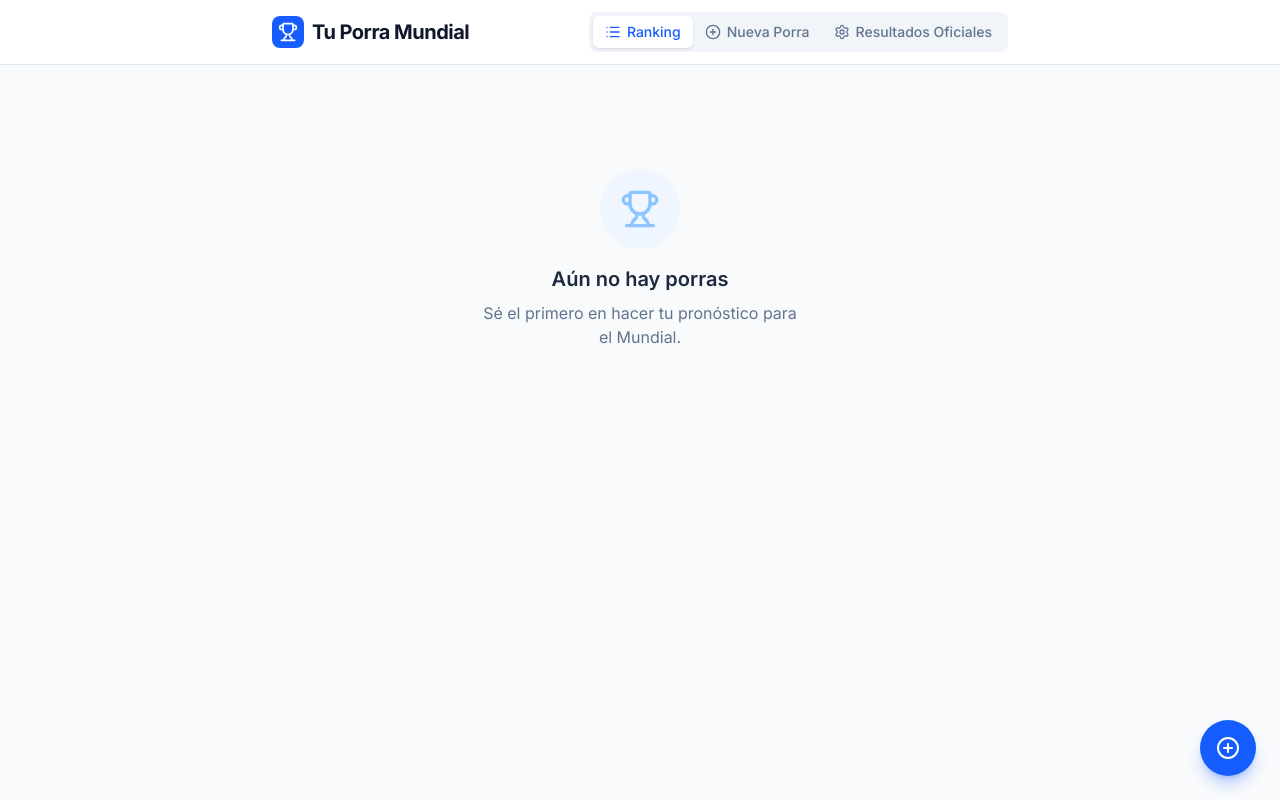
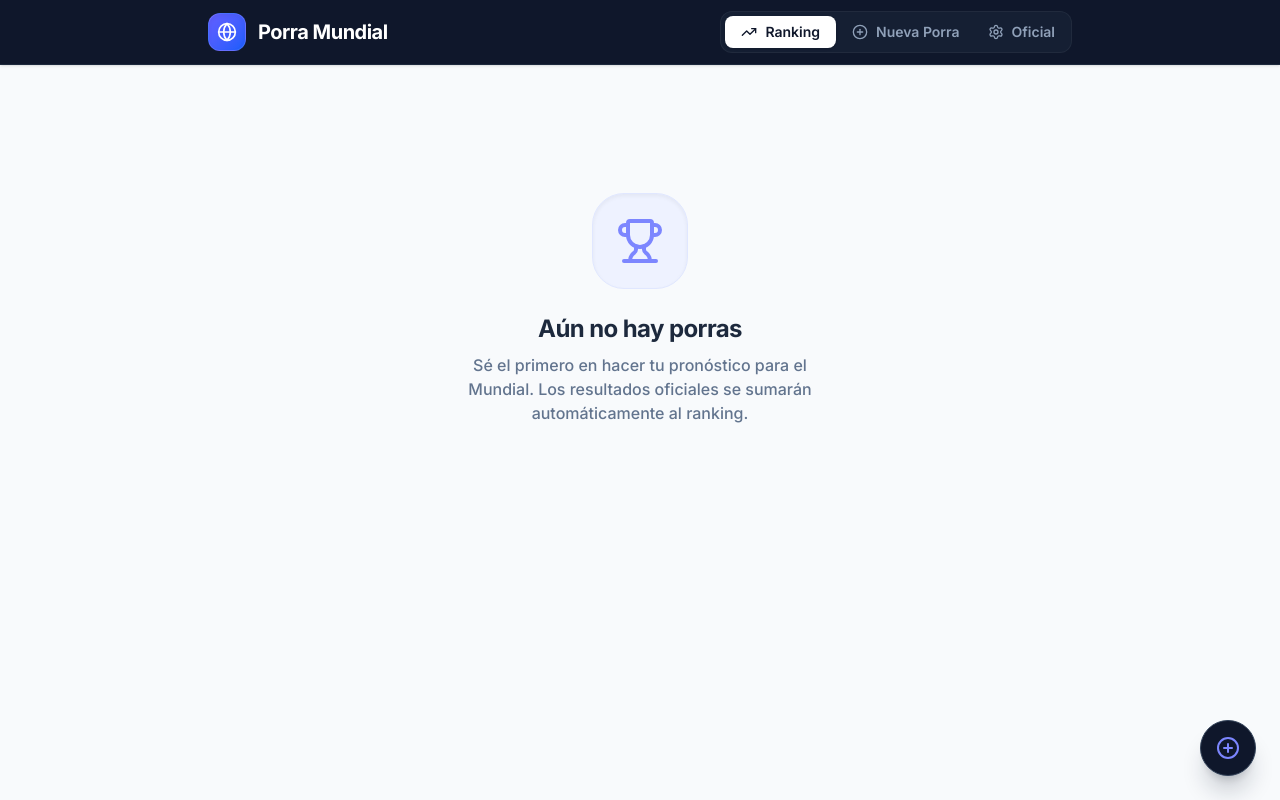
Before and after one commit to marcogugliandolo/Mundial, a React (Vite) app: page / in a window 1280 px wide. Built offline with nearby package versions, Linux system fonts and the light colour scheme.

Commit message:
feat: rebrand to Porra Mundial and update UI
- Rename app to "Porra Mundial" throughout metadata and UI.
- Update header design and color palette to indigo-based theme.
- Enhance leaderboard and form visual styling for a professional look.

```diff
--- a/index.html
+++ b/index.html
@@ -3,7 +3,7 @@
   <head>
     <meta charset="UTF-8" />
     <meta name="viewport" content="width=device-width, initial-scale=1.0" />
-    <title>My Google AI Studio App</title>
+    <title>Porra Mundial</title>
   </head>
   <body>
     <div id="root"></div>
--- a/metadata.json
+++ b/metadata.json
@@ -1,6 +1,6 @@
 {
-  "name": "Porra Deportiva",
-  "description": "Aplicación sencilla e intuitiva para gestionar porras de apuestas deportivas.",
+  "name": "Porra Mundial",
+  "description": "Aplicación profesional para gestionar la porra del Mundial.",
   "requestFramePermissions": [],
   "majorCapabilities": ["MAJOR_CAPABILITY_SERVER_SIDE_GEMINI_API"]
 }
--- a/src/App.tsx
+++ b/src/App.tsx
@@ -1,5 +1,5 @@
 import { useState, useEffect } from 'react';
-import { PlusCircle, List, Trophy, Settings } from 'lucide-react';
+import { PlusCircle, List, Globe, Settings, TrendingUp } from 'lucide-react';
 import { AnimatePresence } from 'motion/react';
 import { Participant, PorraData } from './types';
 import ParticipateForm from './components/ParticipateForm';
@@ -48,31 +48,31 @@ export default function App() {
   };
 
   return (
-    <div className="min-h-screen font-sans antialiased text-slate-900 bg-slate-50">
-      <header className="bg-white border-b border-slate-200 sticky top-0 z-20">
-        <div className="max-w-3xl mx-auto px-4 h-16 flex items-center justify-between">
-          <div className="flex items-center gap-2">
-            <div className="bg-blue-600 p-1.5 rounded-lg">
-              <Trophy className="w-5 h-5 text-white" />
+    <div className="min-h-screen font-sans antialiased text-slate-800 bg-slate-50 selection:bg-indigo-100 selection:text-indigo-900">
+      <header className="bg-slate-900 border-b border-slate-800 sticky top-0 z-20 shadow-sm">
+        <div className="max-w-4xl mx-auto px-4 h-16 flex items-center justify-between">
+          <div className="flex items-center gap-3">
+            <div className="bg-gradient-to-br from-indigo-500 to-blue-600 p-2 rounded-xl shadow-inner border border-white/10">
+              <Globe className="w-5 h-5 text-white" />
             </div>
-            <h1 className="font-bold text-xl tracking-tight hidden sm:block">Tu Porra Mundial</h1>
-            <h1 className="font-bold text-lg tracking-tight sm:hidden">Tu Porra</h1>
+            <h1 className="font-extrabold text-xl tracking-tight text-white hidden sm:block">Porra Mundial</h1>
+            <h1 className="font-extrabold text-lg tracking-tight text-white sm:hidden">Porra Mundial</h1>
           </div>
 
-          <div className="flex bg-slate-100 p-1 rounded-lg">
+          <div className="flex bg-slate-800/50 p-1 rounded-xl border border-white/5 backdrop-blur-md">
             <button
               onClick={() => setView('leaderboard')}
-              className={`flex items-center gap-1.5 px-3 py-1.5 rounded-md text-sm font-medium transition-all ${
-                view === 'leaderboard' ? 'bg-white shadow-sm text-blue-600' : 'text-slate-500 hover:text-slate-700'
+              className={`flex items-center gap-2 px-3 sm:px-4 py-1.5 rounded-lg text-sm font-semibold transition-all ${
+                view === 'leaderboard' ? 'bg-white text-slate-900 shadow-sm' : 'text-slate-400 hover:text-white hover:bg-white/5'
               }`}
             >
-              <List className="w-4 h-4" />
+              <TrendingUp className="w-4 h-4" />
               <span className="hidden sm:inline">Ranking</span>
             </button>
             <button
               onClick={() => setView('form')}
-              className={`flex items-center gap-1.5 px-3 py-1.5 rounded-md text-sm font-medium transition-all ${
-                view === 'form' ? 'bg-white shadow-sm text-blue-600' : 'text-slate-500 hover:text-slate-700'
+              className={`flex items-center gap-2 px-3 sm:px-4 py-1.5 rounded-lg text-sm font-semibold transition-all ${
+                view === 'form' ? 'bg-white text-slate-900 shadow-sm' : 'text-slate-400 hover:text-white hover:bg-white/5'
               }`}
             >
               <PlusCircle className="w-4 h-4" />
@@ -80,18 +80,18 @@ export default function App() {
             </button>
             <button
               onClick={() => setView('admin')}
-              className={`flex items-center gap-1.5 px-3 py-1.5 rounded-md text-sm font-medium transition-all ${
-                view === 'admin' ? 'bg-white shadow-sm text-emerald-600' : 'text-slate-500 hover:text-slate-700'
+              className={`flex items-center gap-2 px-3 py-1.5 rounded-lg text-sm font-semibold transition-all ${
+                view === 'admin' ? 'bg-emerald-500 text-white shadow-sm' : 'text-slate-400 hover:text-white hover:bg-white/5'
               }`}
             >
               <Settings className="w-4 h-4" />
-              <span className="hidden sm:inline">Resultados Oficiales</span>
+              <span className="hidden sm:inline">Oficial</span>
             </button>
           </div>
         </div>
       </header>
 
-      <main className="px-4 pt-6 pb-24">
+      <main className="max-w-4xl mx-auto px-4 pt-8 pb-28">
         <AnimatePresence mode="wait">
           {view === 'leaderboard' ? (
             <Leaderboard
@@ -122,9 +122,9 @@ export default function App() {
         <div className="fixed bottom-6 right-6 z-20">
           <button
             onClick={() => setView('form')}
-            className="flex items-center justify-center w-14 h-14 bg-blue-600 text-white rounded-full shadow-lg shadow-blue-600/30 hover:bg-blue-700 hover:scale-105 active:scale-95 transition-all"
+            className="flex items-center justify-center w-14 h-14 bg-slate-900 border border-slate-700 text-white rounded-full shadow-xl shadow-slate-900/20 hover:bg-slate-800 hover:scale-105 active:scale-95 transition-all"
           >
-            <PlusCircle className="w-6 h-6" />
+            <PlusCircle className="w-6 h-6 text-indigo-400" />
           </button>
         </div>
       )}
--- a/src/components/Leaderboard.tsx
+++ b/src/components/Leaderboard.tsx
@@ -43,14 +43,14 @@ export default function Leaderboard({ participants, officialResults }: Props) {
       <motion.div
         initial={{ opacity: 0, scale: 0.95 }}
         animate={{ opacity: 1, scale: 1 }}
-        className="flex flex-col items-center justify-center py-20 text-center"
+        className="flex flex-col items-center justify-center py-24 text-center"
       >
-        <div className="w-20 h-20 bg-blue-50 rounded-full flex items-center justify-center mb-4">
-          <Trophy className="w-10 h-10 text-blue-300" />
+        <div className="w-24 h-24 bg-indigo-50 rounded-[2rem] flex items-center justify-center mb-6 shadow-inner border border-indigo-100">
+          <Trophy className="w-12 h-12 text-indigo-400" />
         </div>
-        <h3 className="text-xl font-semibold text-slate-800">Aún no hay porras</h3>
-        <p className="text-slate-500 mt-2 max-w-xs mx-auto">
-          Sé el primero en hacer tu pronóstico para el Mundial.
+        <h3 className="text-2xl font-bold text-slate-800 tracking-tight">Aún no hay porras</h3>
+        <p className="text-slate-500 mt-2 max-w-sm mx-auto font-medium">
+          Sé el primero en hacer tu pronóstico para el Mundial. Los resultados oficiales se sumarán automáticamente al ranking.
         </p>
       </motion.div>
     );
@@ -66,19 +66,19 @@ export default function Leaderboard({ participants, officialResults }: Props) {
       animate={{ opacity: 1, y: 0 }}
       className="pb-24 max-w-3xl mx-auto space-y-4"
     >
-      <div className="flex items-center justify-between mb-6">
+      <div className="flex items-center justify-between mb-8">
         <div>
-          <h2 className="text-xl font-bold text-slate-800">Ranking ({participants.length})</h2>
-          <p className="text-sm text-slate-500">
+          <h2 className="text-2xl font-extrabold text-slate-800 tracking-tight">Ranking general</h2>
+          <p className="text-sm text-slate-500 font-medium mt-1">
             {officialResults
               ? "Clasificación basada en resultados oficiales"
               : "Aún no hay resultados oficiales. Mostrando últimas predicciones."}
           </p>
         </div>
         {!officialResults && (
-          <div className="bg-amber-100 text-amber-800 text-xs font-bold px-3 py-1.5 rounded-lg flex items-center gap-1.5 shrink-0 ml-2">
+          <div className="bg-amber-100 text-amber-800 text-xs font-bold px-3 py-1.5 rounded-lg flex items-center gap-1.5 shrink-0 ml-2 shadow-sm border border-amber-200">
             <AlertCircle className="w-4 h-4" />
-            Sin Puntuar
+            <span className="hidden sm:inline">Resultados</span> Pendientes
           </div>
         )}
       </div>
@@ -89,16 +89,16 @@ export default function Leaderboard({ participants, officialResults }: Props) {
 
         let rankBadge = null;
         if (officialResults) {
-          if (idx === 0) rankBadge = <div className="absolute -top-3 -left-3 w-8 h-8 bg-yellow-400 rounded-full border-4 border-white flex items-center justify-center shadow-lg font-black text-yellow-900 text-sm z-10">1</div>;
-          else if (idx === 1) rankBadge = <div className="absolute -top-3 -left-3 w-8 h-8 bg-slate-300 rounded-full border-4 border-white flex items-center justify-center shadow-sm font-black text-slate-700 text-sm z-10">2</div>;
-          else if (idx === 2) rankBadge = <div className="absolute -top-3 -left-3 w-8 h-8 bg-amber-600 rounded-full border-4 border-white flex items-center justify-center shadow-sm font-black text-amber-100 text-sm z-10">3</div>;
-          else rankBadge = <div className="absolute -top-3 -left-3 w-8 h-8 bg-slate-100 rounded-full border-4 border-white flex items-center justify-center font-bold text-slate-400 text-sm z-10">{idx + 1}</div>;
+          if (idx === 0) rankBadge = <div className="absolute -top-4 -left-4 w-9 h-9 bg-gradient-to-br from-yellow-300 to-yellow-500 rounded-xl flex items-center justify-center shadow-lg shadow-yellow-500/30 border-2 border-white font-black text-yellow-950 text-base z-10 transform -rotate-6">1</div>;
+          else if (idx === 1) rankBadge = <div className="absolute -top-3 -left-3 w-8 h-8 bg-gradient-to-br from-slate-200 to-slate-400 rounded-xl flex items-center justify-center shadow-md border-2 border-white font-black text-slate-800 text-sm z-10 transform -rotate-3">2</div>;
+          else if (idx === 2) rankBadge = <div className="absolute -top-3 -left-3 w-8 h-8 bg-gradient-to-br from-amber-600 to-amber-800 rounded-xl flex items-center justify-center shadow-md border-2 border-white font-black text-amber-50 text-sm z-10 transform rotate-3">3</div>;
+          else rankBadge = <div className="absolute -top-2 -left-2 w-7 h-7 bg-slate-100 rounded-lg flex items-center justify-center border-2 border-white font-bold text-slate-500 text-xs z-10">{idx + 1}</div>;
         }
 
         return (
           <div key={p.id} className={cn(
-            "relative bg-white border rounded-2xl overflow-visible transition-all",
-            officialResults && idx === 0 ? "border-yellow-300 shadow-md ring-1 ring-yellow-400/20" : "border-slate-200 shadow-sm"
+            "relative bg-white border rounded-2xl overflow-visible transition-all duration-200",
+            officialResults && idx === 0 ? "border-yellow-400/50 shadow-xl shadow-yellow-500/10 ring-1 ring-yellow-400/20" : "border-slate-200 shadow-sm hover:shadow-md"
           )}>
             {rankBadge}
             <button
@@ -106,7 +106,7 @@ export default function Leaderboard({ participants, officialResults }: Props) {
               className={cn(
                 "w-full px-5 py-4 sm:pl-8 flex justify-between items-center transition-colors text-left rounded-2xl",
                 isExpanded ? "bg-slate-50" : "hover:bg-slate-50",
-                officialResults && idx === 0 && !isExpanded ? "bg-gradient-to-r from-yellow-50 to-white" : ""
+                officialResults && idx === 0 && !isExpanded ? "bg-gradient-to-r from-yellow-50/50 to-white" : ""
               )}
             >
               <div className="flex-1 min-w-0 pr-4">
@@ -127,16 +127,20 @@ export default function Leaderboard({ participants, officialResults }: Props) {
               <div className="flex items-center gap-4 shrink-0">
                 {score ? (
                   <div className="flex flex-col items-end mr-2">
-                    <span className="text-2xl font-black text-blue-600 leading-none tracking-tight">{score.total} <span className="text-sm font-bold text-blue-400">pts</span></span>
+                    <span className="text-3xl font-black text-indigo-600 leading-none tracking-tighter">{score.total} <span className="text-sm font-bold text-indigo-400">pts</span></span>
                     {score.tiebreakerDistance !== 999 && (
-                       <span className="text-[10px] uppercase font-bold text-slate-400 tracking-wider">
-                         Empate: {score.exactTiebreakerHit ? 'PLENO' : `+${score.tiebreakerDistance}`}
+                       <span className={cn(
+                         "text-[10px] uppercase font-bold tracking-wider mt-1 px-1.5 py-0.5 rounded",
+                         score.exactTiebreakerHit ? "bg-emerald-100 text-emerald-700" : "bg-slate-100 text-slate-500"
+                       )}>
+                         Desempate: {score.exactTiebreakerHit ? 'PERFECTO' : `+${score.tiebreakerDistance}`}
                        </span>
                     )}
                   </div>
                 ) : (
-                  <span className="shrink-0 bg-amber-100 text-amber-800 text-xs font-bold px-2 py-1 rounded-md hidden sm:inline-block">
-                    🏆 {p.knockout.champion}
+                  <span className="shrink-0 bg-indigo-50 border border-indigo-100/50 text-indigo-700 text-xs font-bold px-3 py-1.5 rounded-lg hidden sm:flex items-center gap-1.5">
+                    <Trophy className="w-3.5 h-3.5 text-indigo-400" />
+                    {p.knockout.champion}
                   </span>
                 )}
                 <div className="w-8 flex justify-end">
--- a/src/components/ParticipateForm.tsx
+++ b/src/components/ParticipateForm.tsx
@@ -116,7 +116,7 @@ export default function ParticipateForm({ onSubmit, onCancel, isAdmin = false, i
             {[1, 2, 3, 4, 5].filter(s => !(isAdmin && s === 1)).map(s => (
               <div key={s} className={cn(
                 "h-2 w-10 sm:w-12 rounded-full transition-colors",
-                s === step ? (isAdmin ? "bg-emerald-600" : "bg-blue-600") : s < step ? (isAdmin ? "bg-emerald-300" : "bg-blue-300") : "bg-slate-200"
+                s === step ? (isAdmin ? "bg-emerald-600" : "bg-indigo-600") : s < step ? (isAdmin ? "bg-emerald-300" : "bg-indigo-200") : "bg-slate-200"
               )} />
             ))}
           </div>
@@ -315,7 +315,7 @@ export default function ParticipateForm({ onSubmit, onCancel, isAdmin = false, i
                 }
                 className={cn(
                   "flex-1 py-3.5 px-4 text-white font-semibold rounded-xl transition-colors disabled:opacity-50 disabled:cursor-not-allowed flex items-center justify-center gap-1",
-                  isAdmin ? "bg-emerald-600 hover:bg-emerald-700" : "bg-blue-600 hover:bg-blue-700"
+                  isAdmin ? "bg-emerald-600 hover:bg-emerald-700" : "bg-indigo-600 hover:bg-indigo-700 shadow-md shadow-indigo-600/20"
                 )}
               >
                 Siguiente
@@ -327,7 +327,7 @@ export default function ParticipateForm({ onSubmit, onCancel, isAdmin = false, i
                 disabled={!isStep5Valid}
                 className={cn(
                   "flex-1 py-3.5 px-4 text-white font-semibold rounded-xl transition-colors disabled:opacity-50 disabled:cursor-not-allowed flex items-center justify-center gap-2",
-                  isAdmin ? "bg-emerald-600 hover:bg-emerald-700" : "bg-emerald-600 hover:bg-emerald-700"
+                  isAdmin ? "bg-emerald-600 hover:bg-emerald-700 shadow-md shadow-emerald-600/20" : "bg-indigo-600 hover:bg-indigo-700 shadow-md shadow-indigo-600/20"
                 )}
               >
                 <Save className="w-5 h-5" />
```
